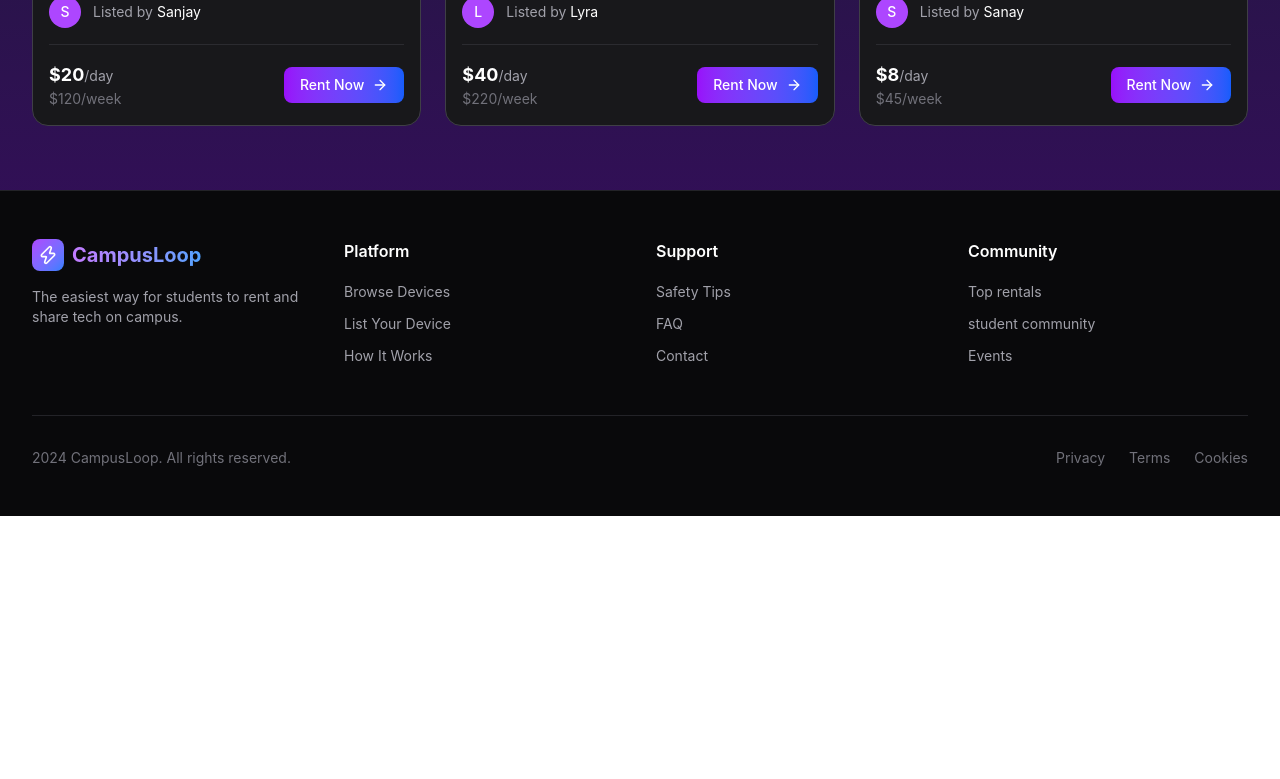
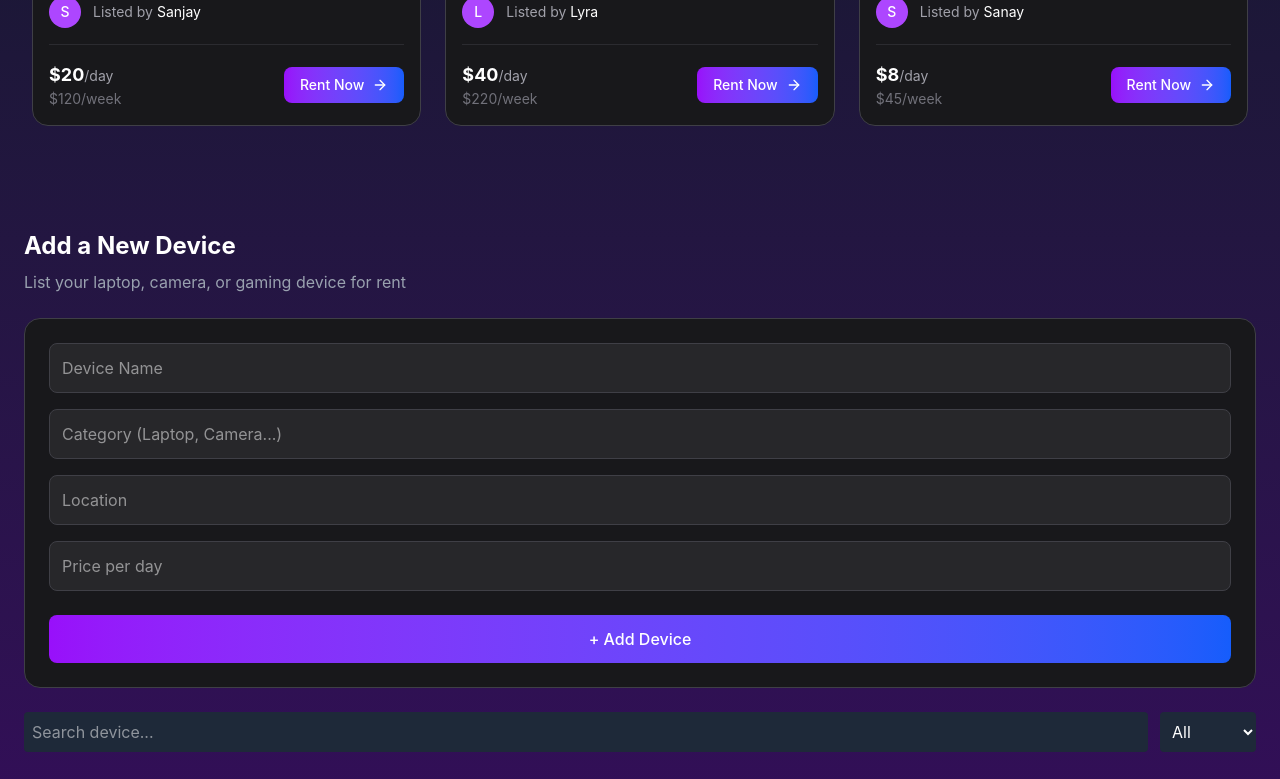
Before and after one commit to akhilamarapelly76-code/campusloop, a React (Vite) app: page / in a window 1280 px wide. Shown: the part 2000-2779 px from the top of the page. Before the commit the page ends 2516 px from the top, so only its background shows below. Built offline with nearby package versions, Linux system fonts and the light colour scheme.

Commit message:
added some features and functions

```diff
--- a/src/App.jsx
+++ b/src/App.jsx
@@ -19,6 +19,7 @@ import {
   Users,
   ChevronRight
 } from 'lucide-react'
+import DeviceManager from "./features/device-management/DeviceManager";
 
 // Data
 const categories = [
@@ -523,6 +524,7 @@ export default function App() {
         <HeroSection />
         <CategoryButtons />
         <FeaturedDevices />
+        <DeviceManager />
       </main>
       <Footer />
     </div>
--- /dev/null
+++ b/src/features/device-management/AddDeviceForm.jsx
@@ -0,0 +1,41 @@
+import React, { useState } from "react";
+
+export default function AddDeviceForm({ onAdd }) {
+  const [name, setName] = useState("");
+  const [category, setCategory] = useState("");
+
+  const handleSubmit = (e) => {
+    e.preventDefault();
+
+    if (!name || !category) return;
+
+    onAdd({
+      id: Date.now(),
+      name,
+      category,
+    });
+
+    setName("");
+    setCategory("");
+  };
+
+  return (
+    <form onSubmit={handleSubmit} style={{ marginBottom: "20px" }}>
+      <input
+        placeholder="Device Name"
+        value={name}
+        onChange={(e) => setName(e.target.value)}
+        style={{ padding: "10px", marginRight: "10px" }}
+      />
+
+      <input
+        placeholder="Category"
+        value={category}
+        onChange={(e) => setCategory(e.target.value)}
+        style={{ padding: "10px", marginRight: "10px" }}
+      />
+
+      <button style={{ padding: "10px" }}>Add Device</button>
+    </form>
+  );
+}
--- /dev/null
+++ b/src/features/device-management/CategoryFilter.jsx
@@ -0,0 +1,16 @@
+import React from "react";
+
+export default function CategoryFilter({ value, onChange }) {
+  return (
+    <select
+      value={value}
+      onChange={(e) => onChange(e.target.value)}
+      style={{ padding: "10px", marginBottom: "10px" }}
+    >
+      <option value="all">All</option>
+      <option value="laptop">Laptop</option>
+      <option value="projector">Projector</option>
+      <option value="lab">Lab Equipment</option>
+    </select>
+  );
+}
--- /dev/null
+++ b/src/features/device-management/DeviceManager.jsx
@@ -0,0 +1,187 @@
+import { useState } from "react";
+
+export default function DeviceManager() {
+  // =========================
+  // STATE
+  // =========================
+  const [devices, setDevices] = useState([]);
+
+  const [form, setForm] = useState({
+    name: "",
+    category: "",
+    location: "",
+    price: "",
+  });
+
+  const [search, setSearch] = useState("");
+  const [filter, setFilter] = useState("All");
+  const [popup, setPopup] = useState("");
+
+  // =========================
+  // ADD DEVICE FUNCTION
+  // =========================
+  const addDevice = () => {
+    if (!form.name || !form.category) {
+      setPopup("⚠️ Please fill required fields");
+      return;
+    }
+
+    const newDevice = {
+      id: Date.now(),
+      ...form,
+    };
+
+    setDevices([...devices, newDevice]);
+
+    setForm({ name: "", category: "", location: "", price: "" });
+
+    setPopup("✅ Device Added Successfully");
+  };
+
+  // =========================
+  // REQUEST BUTTON ACTION
+  // =========================
+  const handleRequest = (deviceName) => {
+    setPopup(`📩 Request Sent for ${deviceName}`);
+  };
+
+  // =========================
+  // FILTERED DEVICES
+  // =========================
+  const filteredDevices = devices.filter((d) => {
+    const matchSearch = d.name
+      .toLowerCase()
+      .includes(search.toLowerCase());
+
+    const matchFilter =
+      filter === "All" || d.category === filter;
+
+    return matchSearch && matchFilter;
+  });
+
+  // =========================
+  // UI
+  // =========================
+  return (
+    <div className="px-6 py-10 text-white">
+
+      {/* POPUP */}
+      {popup && (
+        <div className="mb-4 p-3 bg-green-600 rounded-lg">
+          {popup}
+        </div>
+      )}
+
+      {/* TITLE */}
+      <h2 className="text-2xl font-bold mb-2">
+      Add a New Device
+      </h2>
+
+    <p className="text-gray-400 mb-6">
+    List your laptop, camera, or gaming device for rent
+    </p>
+
+      {/* ADD DEVICE FORM */}
+     <div className="bg-[#18181b] p-6 rounded-2xl border border-[#3f3f46] mb-6">
+  <div className="grid gap-4">
+
+    <input
+      className="p-3 rounded-lg bg-[#27272a] border border-[#3f3f46] text-white focus:outline-none focus:border-purple-500"
+      placeholder="Device Name"
+      value={form.name}
+      onChange={(e) =>
+        setForm({ ...form, name: e.target.value })
+      }
+    />
+
+    <input
+      className="p-3 rounded-lg bg-[#27272a] border border-[#3f3f46] text-white focus:outline-none focus:border-purple-500"
+      placeholder="Category (Laptop, Camera...)"
+      value={form.category}
+      onChange={(e) =>
+        setForm({ ...form, category: e.target.value })
+      }
+    />
+
+    <input
+      className="p-3 rounded-lg bg-[#27272a] border border-[#3f3f46] text-white focus:outline-none focus:border-purple-500"
+      placeholder="Location"
+      value={form.location}
+      onChange={(e) =>
+        setForm({ ...form, location: e.target.value })
+      }
+    />
+
+    <input
+      className="p-3 rounded-lg bg-[#27272a] border border-[#3f3f46] text-white focus:outline-none focus:border-purple-500"
+      placeholder="Price per day"
+      value={form.price}
+      onChange={(e) =>
+        setForm({ ...form, price: e.target.value })
+      }
+    />
+
+    <button
+      onClick={addDevice}
+      className="mt-2 bg-gradient-to-r from-purple-600 to-blue-600 hover:from-purple-500 hover:to-blue-500 p-3 rounded-lg font-medium transition-all"
+    >
+      + Add Device
+    </button>
+
+  </div>
+</div>
+      {/* SEARCH + FILTER */}
+      <div className="flex gap-3 mb-6">
+        <input
+          className="p-2 rounded bg-gray-800 flex-1"
+          placeholder="Search device..."
+          value={search}
+          onChange={(e) => setSearch(e.target.value)}
+        />
+
+        <select
+          className="p-2 rounded bg-gray-800"
+          value={filter}
+          onChange={(e) => setFilter(e.target.value)}
+        >
+          <option>All</option>
+          <option>Laptop</option>
+          <option>Camera</option>
+          <option>Gaming</option>
+        </select>
+      </div>
+
+      {/* DEVICE LIST */}
+      <div className="grid gap-4">
+        {filteredDevices.length === 0 ? (
+          <p className="text-gray-400">
+            No devices added yet
+          </p>
+        ) : (
+          filteredDevices.map((device) => (
+            <div
+              key={device.id}
+              className="p-4 bg-gray-900 rounded"
+            >
+              <h3 className="font-bold">
+                {device.name}
+              </h3>
+              <p>{device.category}</p>
+              <p>{device.location}</p>
+              <p>₹{device.price}/day</p>
+
+              <button
+                onClick={() =>
+                  handleRequest(device.name)
+                }
+                className="mt-2 bg-green-600 px-3 py-1 rounded"
+              >
+                Request Device
+              </button>
+            </div>
+          ))
+        )}
+      </div>
+    </div>
+  );
+}
--- /dev/null
+++ b/src/features/device-management/DevicePage.jsx
@@ -0,0 +1,61 @@
+import React, { useState } from "react";
+import AddDeviceForm from "./AddDeviceForm";
+import SearchBar from "./SearchBar";
+import CategoryFilter from "./CategoryFilter";
+import Popup from "./Popup";
+
+export default function DevicesPage() {
+  const [devices, setDevices] = useState([]);
+  const [search, setSearch] = useState("");
+  const [category, setCategory] = useState("all");
+  const [popup, setPopup] = useState("");
+
+  const addDevice = (device) => {
+    setDevices([...devices, device]);
+    setPopup("Device Added Successfully!");
+  };
+
+  const requestDevice = (device) => {
+    setPopup(`Request Sent for ${device.name}`);
+  };
+
+  const filteredDevices = devices.filter((d) => {
+    return (
+      d.name.toLowerCase().includes(search.toLowerCase()) &&
+      (category === "all" || d.category === category)
+    );
+  });
+
+  return (
+    <div style={{ padding: "20px" }}>
+      <h2>CampusLoop Device Management</h2>
+
+      <SearchBar value={search} onChange={setSearch} />
+      <CategoryFilter value={category} onChange={setCategory} />
+
+      <AddDeviceForm onAdd={addDevice} />
+
+      {filteredDevices.map((device) => (
+        <div
+          key={device.id}
+          style={{
+            border: "1px solid #ccc",
+            padding: "10px",
+            marginBottom: "10px",
+          }}
+        >
+          <h4>{device.name}</h4>
+          <p>{device.category}</p>
+
+          <button onClick={() => requestDevice(device)}>
+            Request Device
+          </button>
+        </div>
+      ))}
+
+      {popup && (
+        <Popup message={popup} onClose={() => setPopup("")} />
+      )}
+    </div>
+  );
+}
--- /dev/null
+++ b/src/features/device-management/Popup.jsx
@@ -0,0 +1,27 @@
+import React, { useEffect } from "react";
+
+export default function Popup({ message, onClose }) {
+  useEffect(() => {
+    const timer = setTimeout(() => {
+      onClose();
+    }, 2000);
+
+    return () => clearTimeout(timer);
+  }, [onClose]);
+
+  return (
+    <div
+      style={{
+        position: "fixed",
+        top: 20,
+        right: 20,
+        backgroundColor: "green",
+        color: "white",
+        padding: "10px 15px",
+        borderRadius: "6px",
+      }}
+    >
+      {message}
+    </div>
+  );
+}
--- /dev/null
+++ b/src/features/device-management/SearchBar.jsx
@@ -0,0 +1,13 @@
+import React from "react";
+
+export default function SearchBar({ value, onChange }) {
+  return (
+    <input
+      type="text"
+      placeholder="Search devices..."
+      value={value}
+      onChange={(e) => onChange(e.target.value)}
+      style={{ padding: "10px", width: "100%", marginBottom: "10px" }}
+    />
+  );
+}
```
